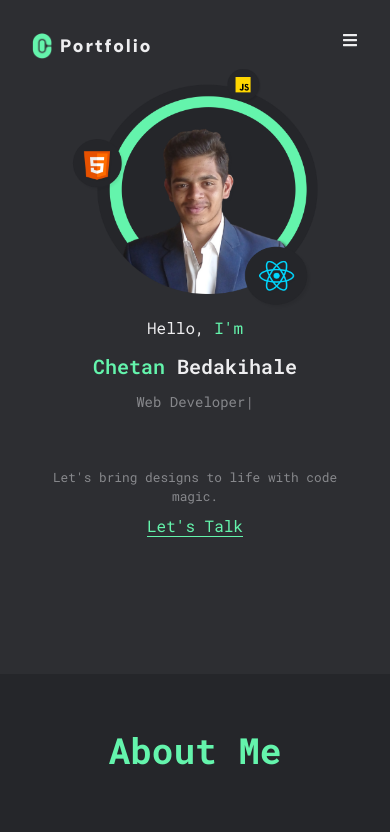
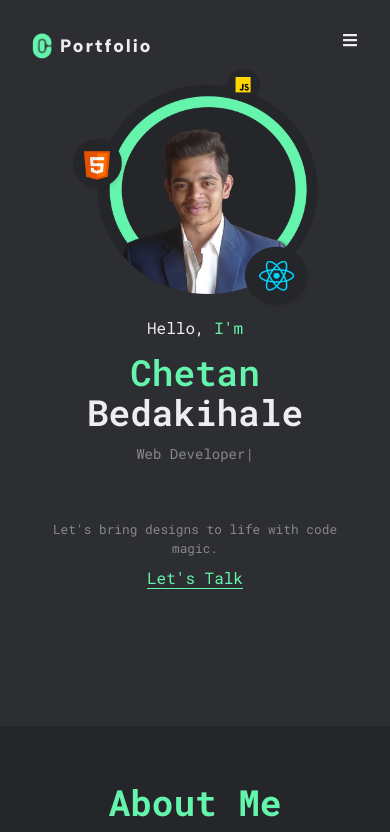
Before and after one commit to Chetan-B9/cb-portfolio, a React (Vite) app in the folder cb-portfolio/: page / in a window 390 px wide. Shown: the top 832 px of the page. Built offline with nearby package versions, Linux system fonts and the light colour scheme; no server answers.

Commit message:
Update Home.jsx

```diff
--- a/cb-portfolio/src/Components/Home/Home.jsx
+++ b/cb-portfolio/src/Components/Home/Home.jsx
@@ -105,7 +105,7 @@ function Home() {
               <h3>
                 Hello, <span className="text-main">I&apos;m</span>
               </h3>
-              <h2 className="text-xl md:text-3xl lg:text-5xl text-center lg:text-start font-semibold">
+              <h2 className="text-4xl md:text-5xl text-center lg:text-start font-semibold">
                 <span className="text-main p-0">Chetan</span> Bedakihale
               </h2>
               <TypeAnimation
```
